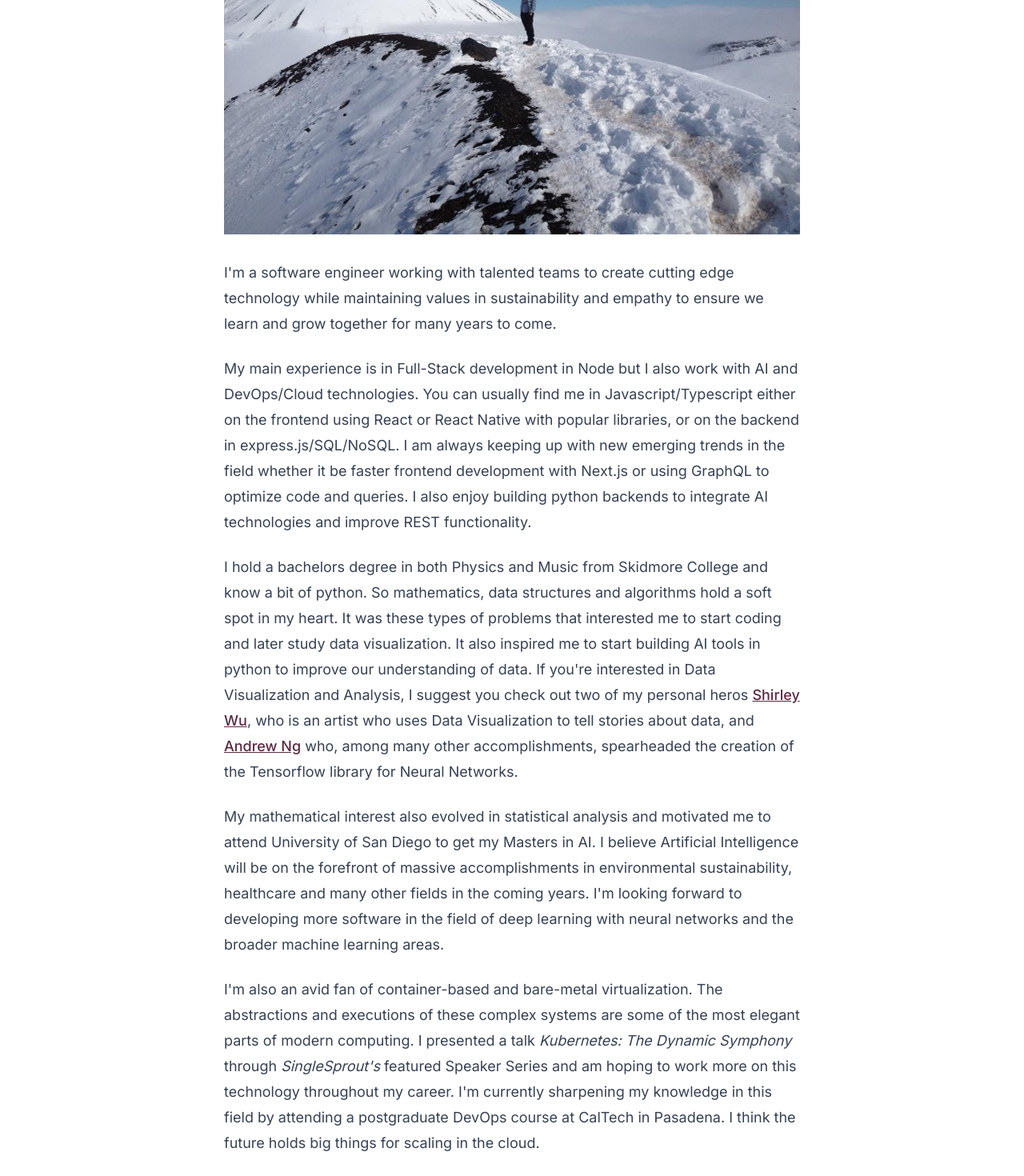
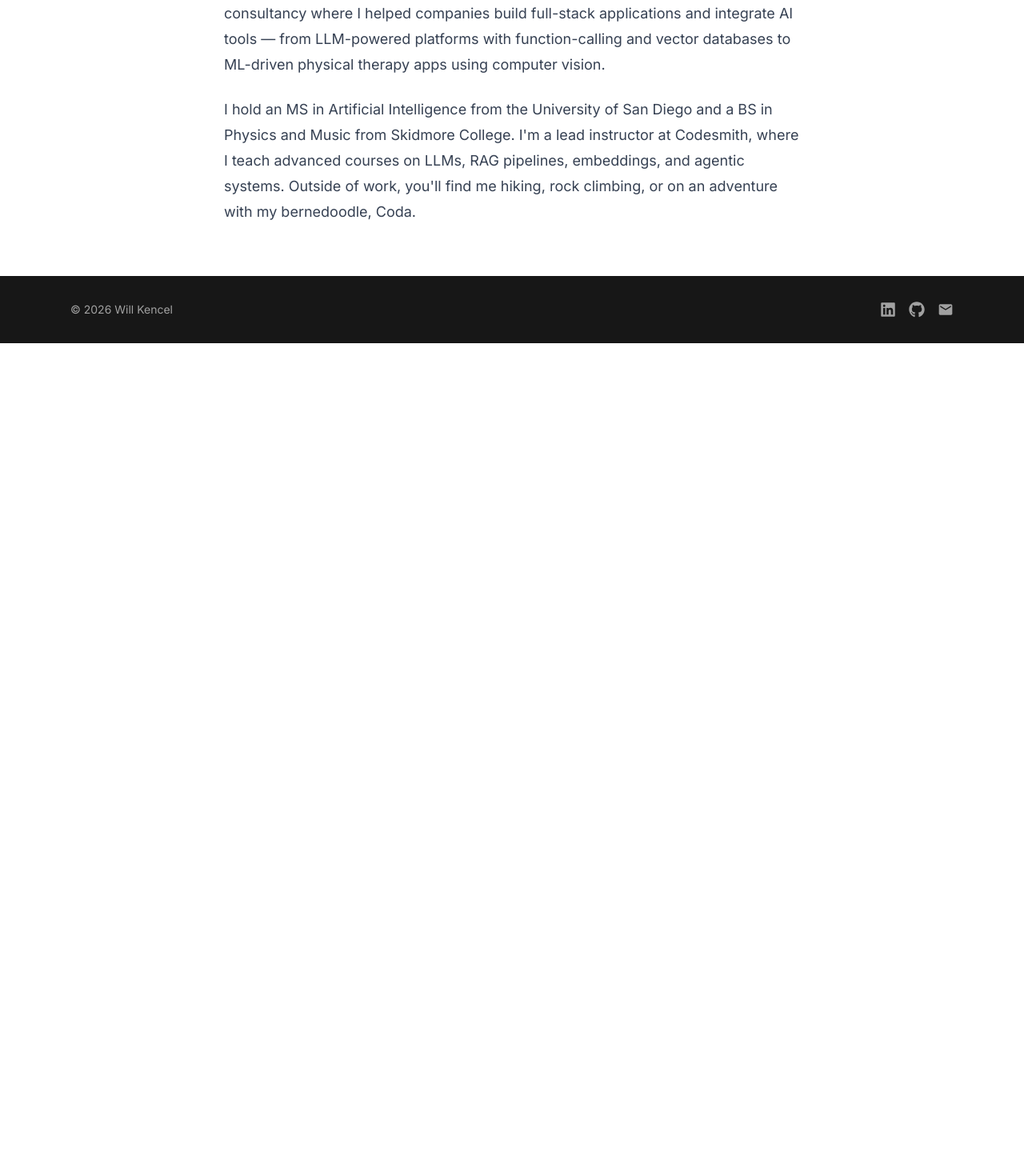
Before and after one commit to wkencel/WillKencelGatsbySite, a Next.js app: page /about in a window 1280 px wide. Shown: the part 440-1910 px from the top of the page at 80% size. After the commit the page ends 869 px from the top, so only its background shows below. Built offline with nearby package versions, Linux system fonts and the light colour scheme.

Commit message:
feat: rewrite about page with updated professional bio
Co-Authored-By: Claude Opus 4.6 <noreply@anthropic.com>

```diff
--- a/app/about/page.tsx
+++ b/app/about/page.tsx
@@ -16,7 +16,7 @@ export default function AboutPage() {
       <h1 className="mb-8 text-3xl font-bold text-neutral-900">
         {page.frontmatter.title}
       </h1>
-      <div className="prose prose-lg max-w-none prose-headings:text-neutral-900 prose-a:text-[#5C2941]">
+      <div className="prose prose-lg max-w-none prose-headings:text-neutral-900 prose-a:text-blue-600 prose-a:no-underline hover:prose-a:underline">
         <MDXRemote
           source={page.content}
           options={{
--- a/content/pages/about.mdx
+++ b/content/pages/about.mdx
@@ -1,29 +1,10 @@
 ---
-title: About Me
+title: About
 description: About Will Kencel - Software Engineer at Microsoft
 ---
-![image](/assets/mount_mordor.jpg)
-I'm a software engineer working with talented teams to create cutting edge technology while maintaining values in sustainability and empathy to ensure we learn and grow together for many years to come.
 
-My main experience is in Full-Stack development in Node but I also work with AI and DevOps/Cloud technologies.  You can usually find me in Javascript/Typescript either on the frontend using React or React Native with popular libraries, or on the backend in express.js/SQL/NoSQL. I am always keeping up with new emerging trends in the field whether it be faster frontend development with Next.js or using GraphQL to optimize code and queries.  I also enjoy building python backends to integrate AI technologies and improve REST functionality.
+I'm a Software Engineer at Microsoft on the Teams org with 6+ years of experience building large-scale systems. My work spans the full stack — React, React Native, TypeScript, C#/.NET, Python, and Go — with a focus on shipping software that serves millions of users. Previously, I worked on Xbox Payments (100M+ users, 120+ countries) and Xbox PC Gaming & Handhelds (50M+ MAU, ROG ALLY release), where I led features with $30M+ annual revenue impact.
 
-I hold a bachelors degree in both Physics and Music from Skidmore College and know a bit of python.  So mathematics, data structures and algorithms hold a soft spot in my heart.  It was these types of problems that interested me to start coding and later study data visualization.  It also inspired me to start building AI tools in python to improve our understanding of data. If you're interested in Data Visualization and Analysis, I suggest you check out two of my personal heros [Shirley Wu](https://shirleywu.studio/), who is an artist who uses Data Visualization to tell stories about data, and [Andrew Ng](https://www.andrewng.org/) who, among many other accomplishments, spearheaded the creation of the Tensorflow library for Neural Networks.
+Between my two stints at Microsoft, I founded Aurora Technologies, a software consultancy where I helped companies build full-stack applications and integrate AI tools — from LLM-powered platforms with function-calling and vector databases to ML-driven physical therapy apps using computer vision.
 
-My mathematical interest also evolved in statistical analysis and motivated me to attend University of San Diego to get my Masters in AI. I believe Artificial Intelligence will be on the forefront of massive accomplishments in environmental sustainability, healthcare and many other fields in the coming years. I'm looking forward to developing more software in the field of deep learning with neural networks and the broader machine learning areas.
-
-I'm also an avid fan of container-based and bare-metal virtualization.  The abstractions and executions of these complex systems are some of the most elegant parts of modern computing.  I presented a talk *Kubernetes: The Dynamic Symphony* through *SingleSprout's* featured Speaker Series and am hoping to work more on this technology throughout my career.  I'm currently sharpening my knowledge in this field by attending a postgraduate DevOps course at CalTech in Pasadena.  I think the future holds big things for scaling in the cloud.
-
-![Microservices diagram](/assets/microservices.gif "Microservices diagram")
-As an empathetic engineer, I believe it's important to give back to the community that supported me in my growth which is why I am a proud open source developer for OSLabs and GimbaLabs.
-
-While my work at OSLabs was in creating an endpoint monitoring product (see Project Venus), I worked with GimbaLabs to produce a library of open source developer tools to teach engineers how to interact with Cardano.  For those who don't know, Cardano is a third generation blockchain that aims to democratize access to capital thereby helping level wealth discrepancy between 1st and 3rd world countries.
-
-<img src="/assets/joshuatree.png" alt="Joshua Tree" />
-
-On my down time, I enjoy hiking with my mini Bernedoodle, Coda, practicing sustainability, rock climbing and researching new tech.  While I often have a few projects going on, I'm always looking to take on new and exciting challenges so feel free to reach out in the contact section if you'd like to discuss a project or position.
-
-
-
-**Stay Sharp!**
-
--Will
+I hold an MS in Artificial Intelligence from the University of San Diego and a BS in Physics and Music from Skidmore College. I'm a lead instructor at Codesmith, where I teach advanced courses on LLMs, RAG pipelines, embeddings, and agentic systems. Outside of work, you'll find me hiking, rock climbing, or on an adventure with my bernedoodle, Coda.
```
